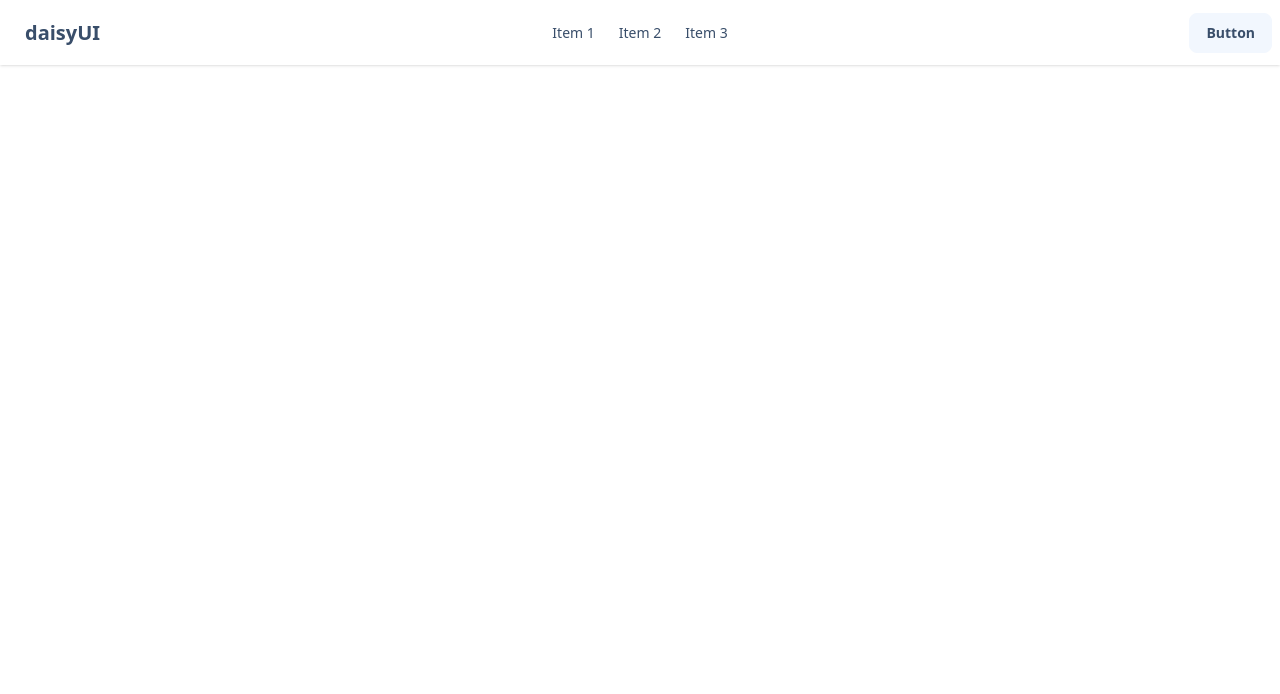
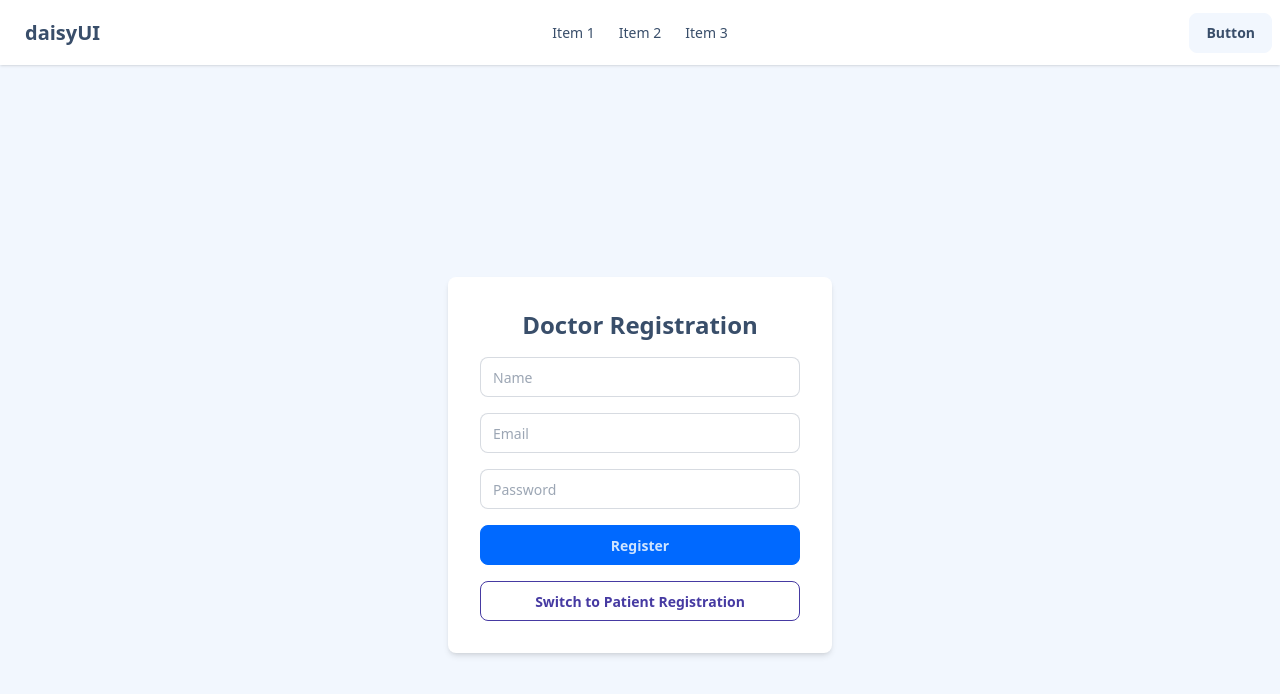
Before and after one commit to abhishek9680/digital-healthcare-system, a React (Vite) app: page /register in a window 1280 px wide. Shown: the top 694 px of the page. Built offline with nearby package versions, Linux system fonts and the light colour scheme.

Commit message:
login register ui

```diff
--- a/src/AppRoutes.jsx
+++ b/src/AppRoutes.jsx
@@ -1,6 +1,7 @@
 import LandingPage from "./pages/landing/LandingPage";
 import LoginPage from "./pages/login/LoginPage";
 import Navbar from "./components/Navbar";
+import RegisterPage from "./pages/register/RegisterPage";
 import { BrowserRouter, Routes, Route } from "react-router-dom";
 
 export default function AppRouter() {
@@ -11,6 +12,8 @@ export default function AppRouter() {
         <Routes>
           <Route path="/" element={<LandingPage />} />
           <Route path="/login" element={<LoginPage />} />
+          <Route path="/register" element={<RegisterPage />} />
+
         </Routes>
       </BrowserRouter>
     </>
--- a/src/pages/login/LoginPage.jsx
+++ b/src/pages/login/LoginPage.jsx
@@ -1,11 +1,40 @@
-import React from 'react'
+import React, { useState } from 'react';
 
 function LoginPage() {
+  const [role, setRole] = useState('doctor');
+
+  const toggleRole = () => {
+    setRole((prev) => (prev === 'doctor' ? 'patient' : 'doctor'));
+  };
+
   return (
-    <div>
-      LoginPage
+    <div className="flex flex-col items-center justify-center min-h-screen bg-base-200">
+      <div className="bg-white p-8 rounded-lg shadow-md w-full max-w-sm">
+        <h2 className="text-2xl font-bold mb-4 text-center">{role === 'doctor' ? 'Doctor' : 'Patient'} Login</h2>
+        {/* Example login form */}
+        <form className="flex flex-col gap-4">
+          <input
+            type="text"
+            placeholder="Email"
+            className="input input-bordered"
+          />
+          <input
+            type="password"
+            placeholder="Password"
+            className="input input-bordered"
+          />
+          <button type="submit" className="btn btn-primary w-full">Login</button>
+        </form>
+        <button
+          className="btn btn-outline btn-secondary mt-4 w-full"
+          onClick={toggleRole}
+          type="button"
+        >
+          Switch to {role === 'doctor' ? 'Patient' : 'Doctor'} Login
+        </button>
+      </div>
     </div>
-  )
+  );
 }
 
-export default LoginPage
+export default LoginPage;
--- a/src/pages/register/RegisterPage.jsx
+++ b/src/pages/register/RegisterPage.jsx
@@ -0,0 +1,68 @@
+
+import React, { useState } from 'react';
+
+function RegisterPage() {
+	const [role, setRole] = useState('doctor');
+	const [form, setForm] = useState({ name: '', email: '', password: '' });
+
+	const toggleRole = () => {
+		setRole((prev) => (prev === 'doctor' ? 'patient' : 'doctor'));
+	};
+
+	const handleChange = (e) => {
+		setForm({ ...form, [e.target.name]: e.target.value });
+	};
+
+	const handleSubmit = (e) => {
+		e.preventDefault();
+		// Handle registration logic here
+		alert(`Registered as ${role}: ${form.name}, ${form.email}`);
+	};
+
+	return (
+		<div className="flex flex-col items-center justify-center min-h-screen bg-base-200">
+			<div className="bg-white p-8 rounded-lg shadow-md w-full max-w-sm">
+				<h2 className="text-2xl font-bold mb-4 text-center">{role === 'doctor' ? 'Doctor' : 'Patient'} Registration</h2>
+				<form className="flex flex-col gap-4" onSubmit={handleSubmit}>
+					<input
+						type="text"
+						name="name"
+						placeholder="Name"
+						className="input input-bordered"
+						value={form.name}
+						onChange={handleChange}
+						required
+					/>
+					<input
+						type="email"
+						name="email"
+						placeholder="Email"
+						className="input input-bordered"
+						value={form.email}
+						onChange={handleChange}
+						required
+					/>
+					<input
+						type="password"
+						name="password"
+						placeholder="Password"
+						className="input input-bordered"
+						value={form.password}
+						onChange={handleChange}
+						required
+					/>
+					<button type="submit" className="btn btn-primary w-full">Register</button>
+				</form>
+				<button
+					className="btn btn-outline btn-secondary mt-4 w-full"
+					onClick={toggleRole}
+					type="button"
+				>
+					Switch to {role === 'doctor' ? 'Patient' : 'Doctor'} Registration
+				</button>
+			</div>
+		</div>
+	);
+}
+
+export default RegisterPage;
```
